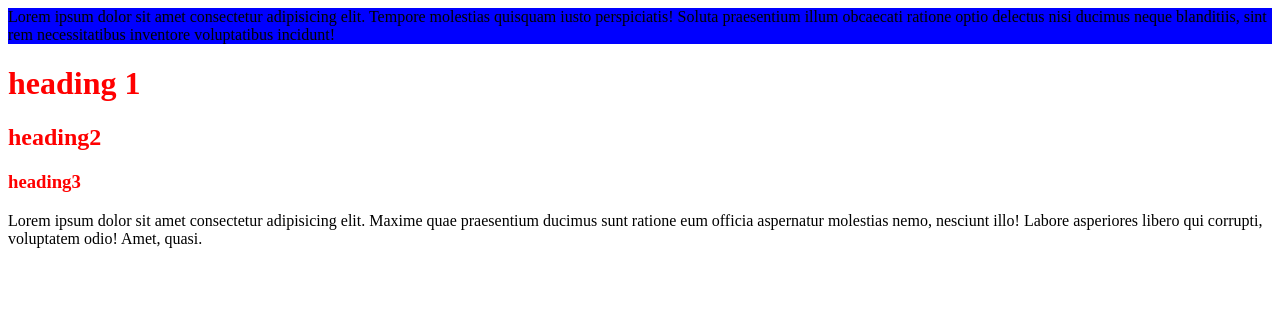
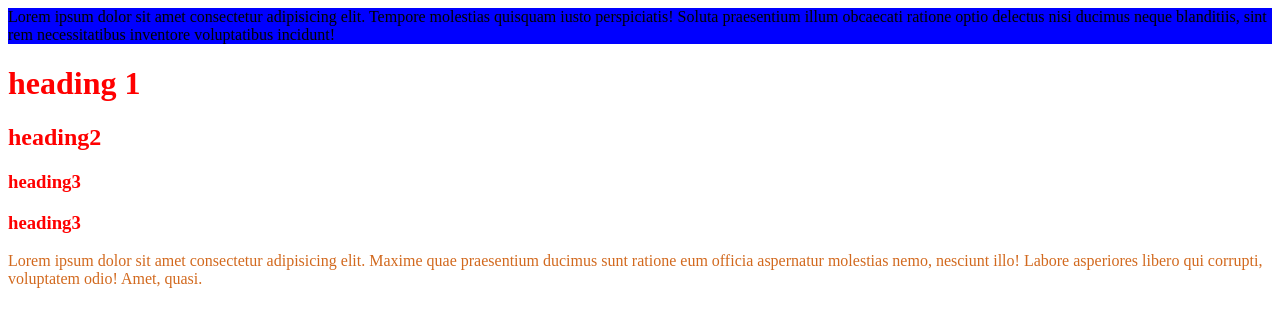
Before and after one commit to nehasawant99/samplecode, a plain HTML site: page index.html in a window 1280 px wide. Drawn offline with Linux system fonts and the light colour scheme.

Commit message:
Added heading tag

```diff
--- a/index.html
+++ b/index.html
@@ -13,6 +13,7 @@
  <h1>heading 1</h1>
  <h2>heading2</h2>
  <h3>heading3</h3>
+ <h3>heading3</h3>
  <p>Lorem ipsum dolor sit amet consectetur adipisicing elit. Maxime quae praesentium ducimus sunt ratione eum officia aspernatur molestias nemo, nesciunt illo! Labore asperiores libero qui corrupti, voluptatem odio! Amet, quasi.</p>
 </body>
 </html>
--- a/style.css
+++ b/style.css
@@ -10,3 +10,6 @@ h2{
 h3{
     color: red;
 }
+p{
+    color:chocolate
+}
```
